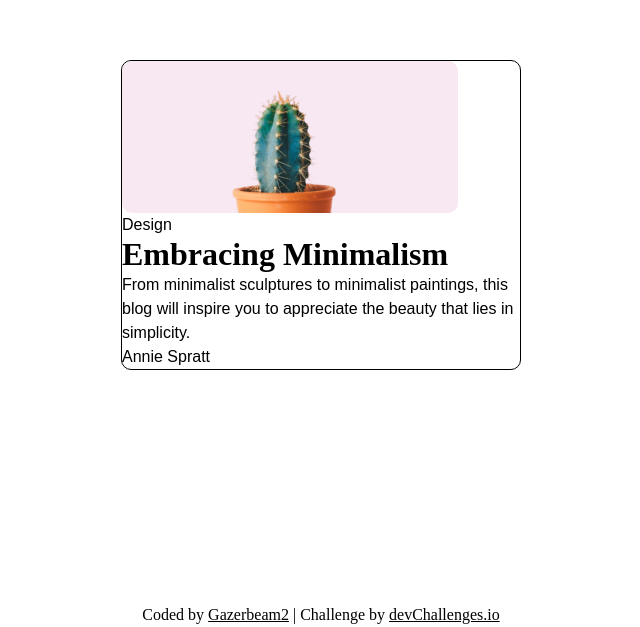
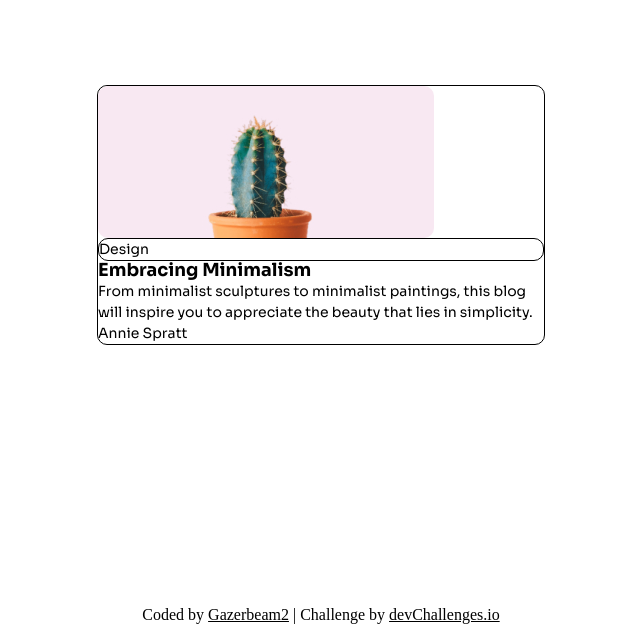
Before and after one commit to Gazerbeam2/devchallenges, a plain HTML site: page Minimal-blog-card-starter-master/index.html in a window 1280 px wide. Shown: the part 173-800 px from the top of the page, without its empty margins (319-959 px from the left). Drawn offline with Linux system fonts and the light colour scheme.

Commit message:
feat:added styling

```diff
--- a/Minimal-blog-card-starter-master/index.html
+++ b/Minimal-blog-card-starter-master/index.html
@@ -5,12 +5,15 @@
     <meta name="viewport" content="width=device-width, initial-scale=1.0" />
     <title>devChallenges.io | Minimal Blog Card</title>
     <link rel="stylesheet" href="styles.css" />
+    <link rel="preconnect" href="https://fonts.googleapis.com">
+<link rel="preconnect" href="https://fonts.gstatic.com" crossorigin>
+<link href="https://fonts.googleapis.com/css2?family=Figtree:ital,wght@0,300..900;1,300..900&family=Sora:wght@100..800&display=swap" rel="stylesheet">
   </head>
 
   <body>
     <main>
         <img src="resources/Cactus.jpg" alt="A small cactus in a pot" />
-        <div class="design_div">
+        <div class="design_tag_div">
           <p>Design</p>
         </div>
 
--- a/Minimal-blog-card-starter-master/styles.css
+++ b/Minimal-blog-card-starter-master/styles.css
@@ -99,24 +99,30 @@ body {
   background-color: #ffffff;
 }
 main {
-  max-width: 25rem;
+  max-width: 28rem;
   margin: auto;
   justify-content: center;
   align-items: center;
-  border: 1px solid black;
+  border: 0.5px solid black;
   border-radius: 10px;
 }
 
 img {
   border-radius: 10px;
+  object-fit: cover;
 }
 
-.design_div {
-  border-style: solid;
-  border-width: 10px;
-  border: black;
+.design_tag_div {
+  border-radius: 10px;
+  border: 0.5px solid black;
 }
 
 p {
   font-family: "Sora", sans-serif;
+  font-size: 0.875rem;
 }
+
+h1 {
+  font-family: "Sora", sans-serif;
+  font-size: 1.125rem;
+}
```
